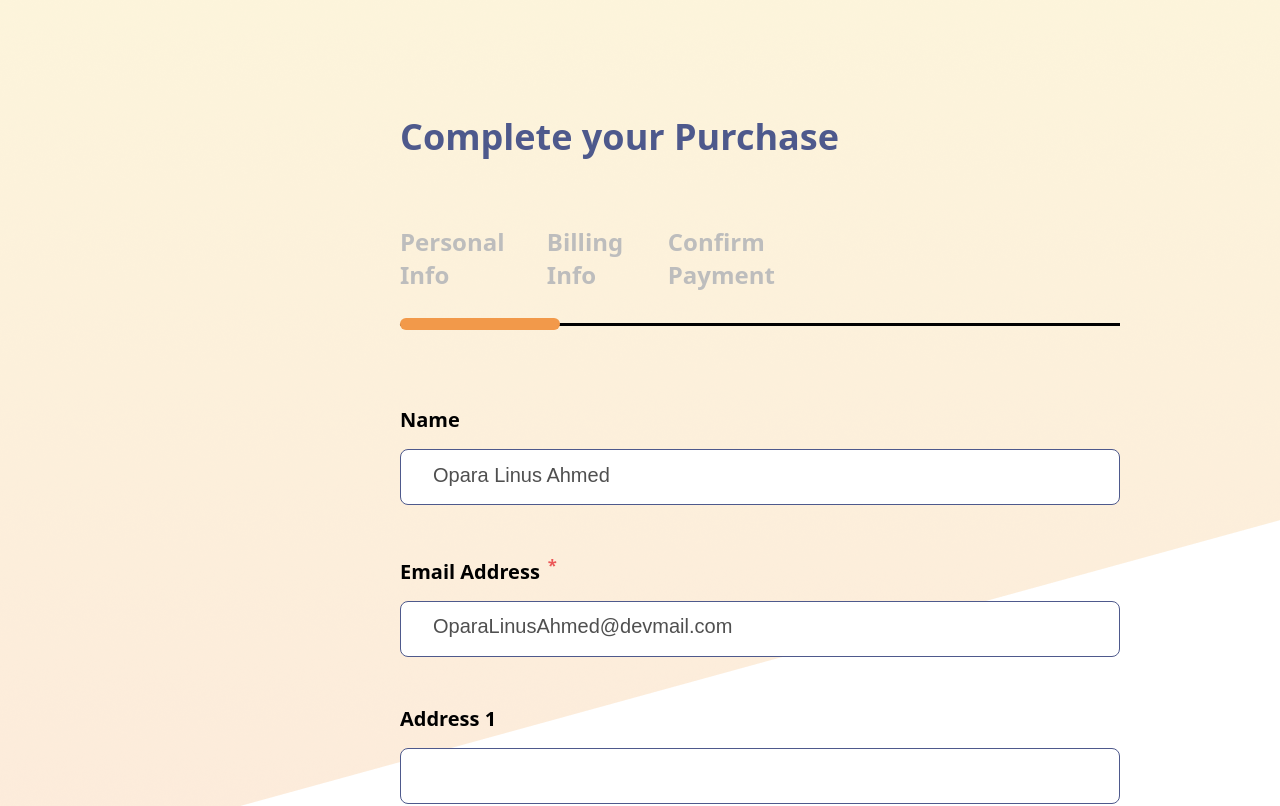
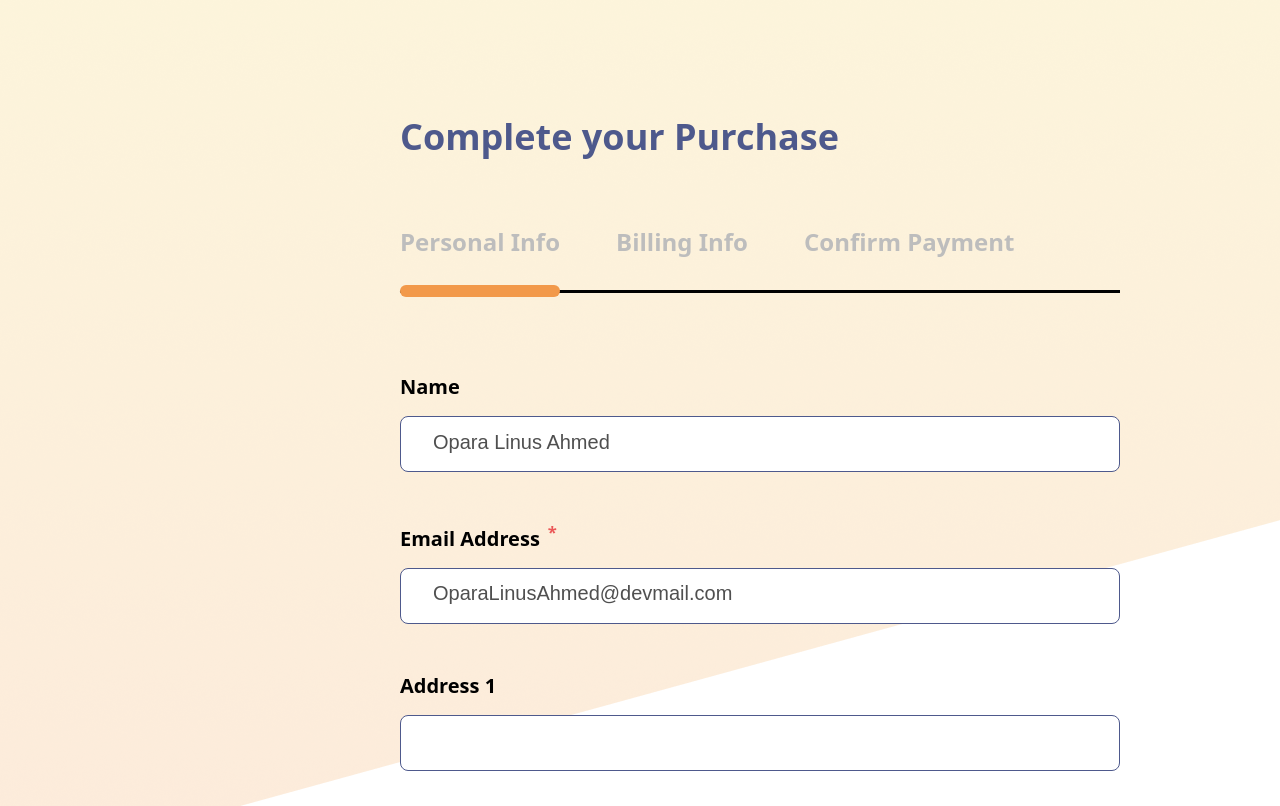
Before and after one commit to inky-penky/Pario-assesment, a React (Create React App) app: page / in a window 1280 px wide. Shown: the top 806 px of the page. Built offline with nearby package versions, Linux system fonts and the light colour scheme.

Commit message:
feat: Day_7 level 2

```diff
--- a/src/components/ProgressBar.css
+++ b/src/components/ProgressBar.css
@@ -15,7 +15,7 @@
     font-weight: 700;
     display: flex;
     justify-content: space-between;
-    width: 36vw;
+    width: 48vw;
 }
 
 .bar {
```
